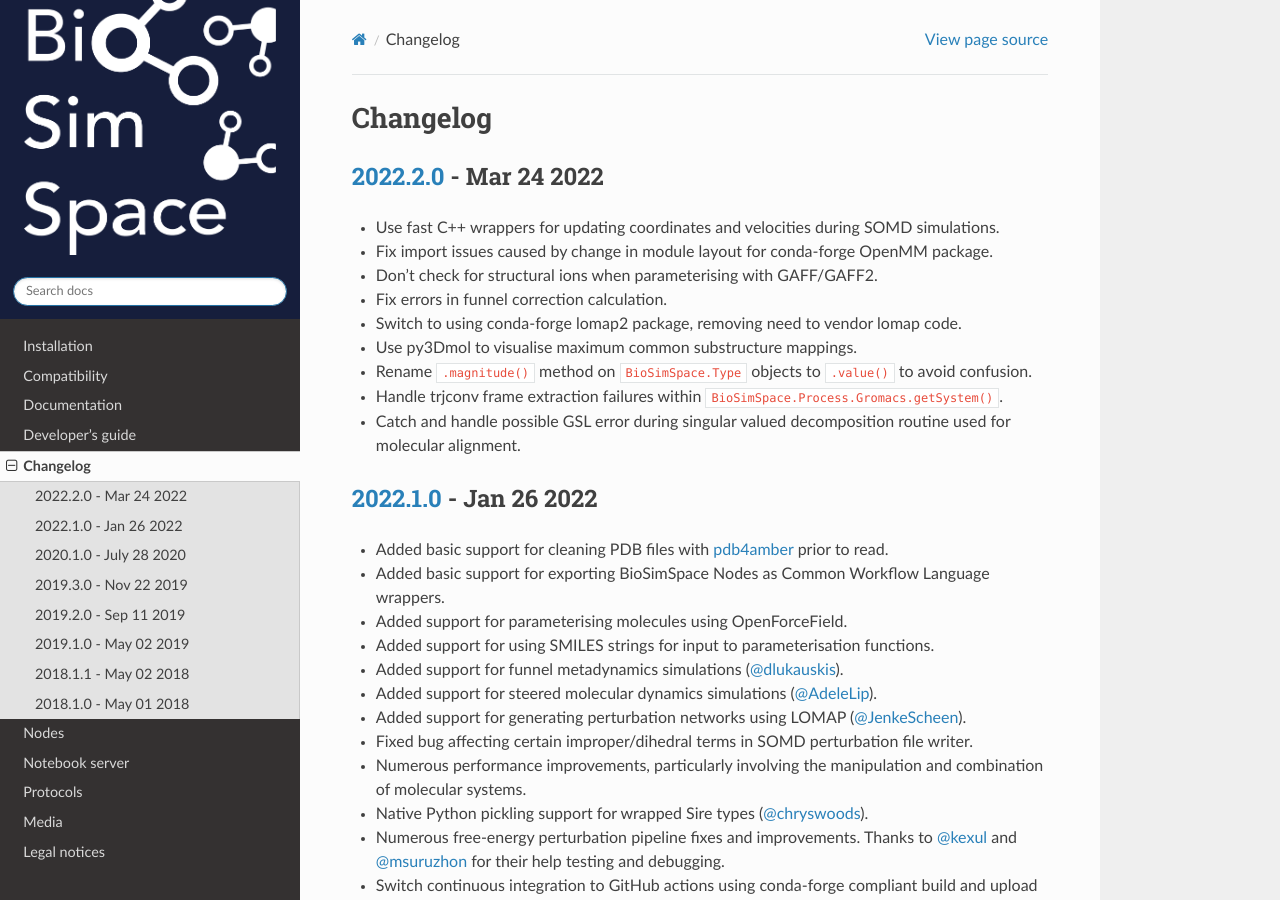
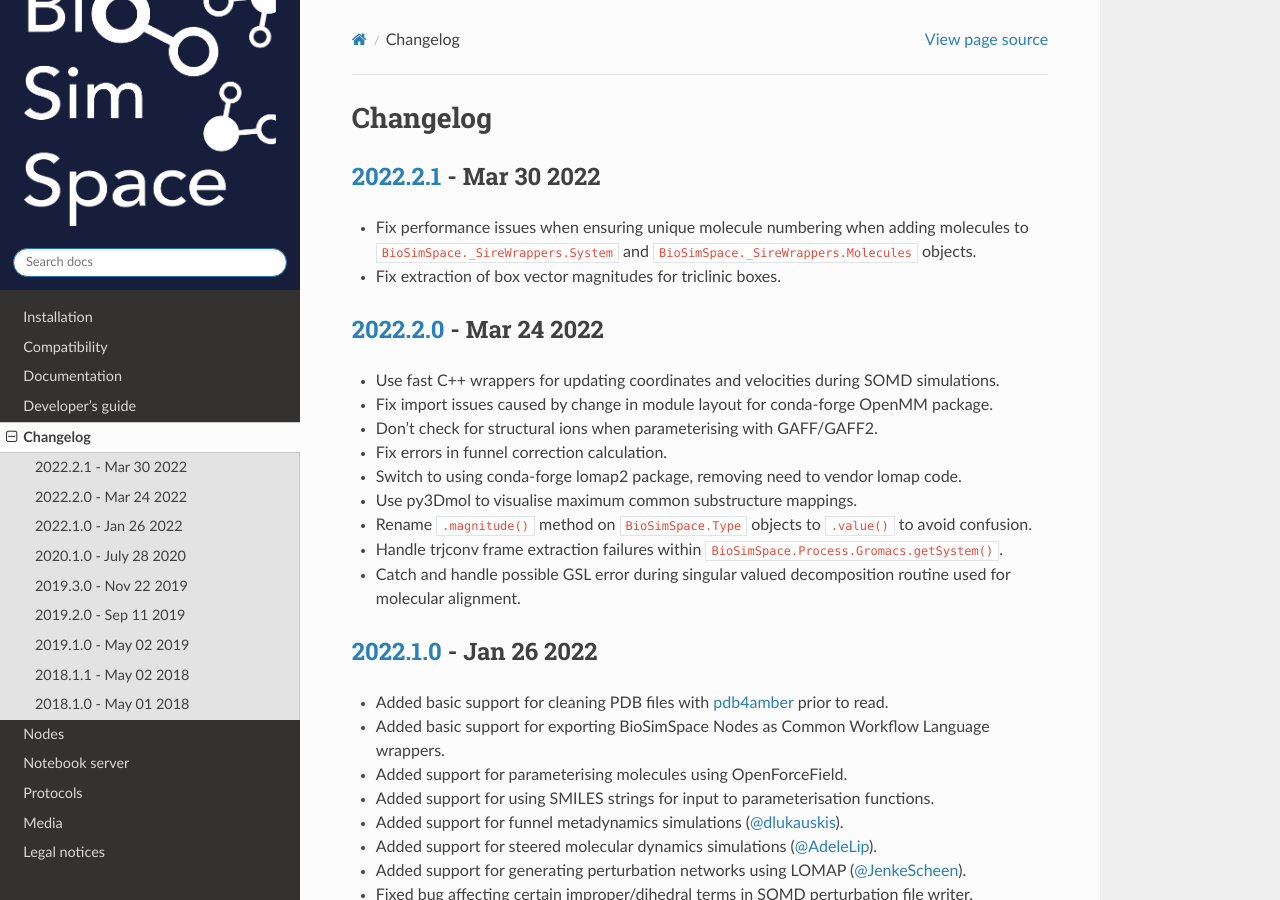
Before and after one commit to michellab/BioSimSpace, a Sphinx documentation site: the page built from doc/source/changelog.rst, in a window 1280 px wide and 900 px high. Built offline with Sphinx 7.4.7 and the Read the Docs theme 2.0.0, drawn with Linux system fonts in a browser that asks for light colours; the version number could not be read and is left out.

Commit message:
Update CHANGELOG for the 2022.2.1 release.

```diff
--- a/doc/source/changelog.rst
+++ b/doc/source/changelog.rst
@@ -1,7 +1,13 @@
 Changelog
 =========
 
-`2022.2.0 <https://github.com/michellab/BioSimSpace/compare/2022.1.0...2022.1.0>`_ - Mar 24 2022
+`2022.2.1 <https://github.com/michellab/BioSimSpace/compare/2022.2.0...2022.2.1>`_ - Mar 30 2022
+------------------------------------------------------------------------------------------------
+
+* Fix performance issues when ensuring unique molecule numbering when adding molecules to ``BioSimSpace._SireWrappers.System`` and ``BioSimSpace._SireWrappers.Molecules`` objects.
+* Fix extraction of box vector magnitudes for triclinic boxes.
+
+`2022.2.0 <https://github.com/michellab/BioSimSpace/compare/2022.1.0...2022.2.0>`_ - Mar 24 2022
 ------------------------------------------------------------------------------------------------
 
 * Use fast C++ wrappers for updating coordinates and velocities during SOMD simulations.
```
